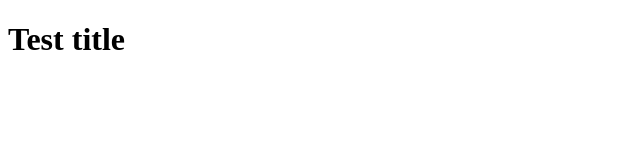
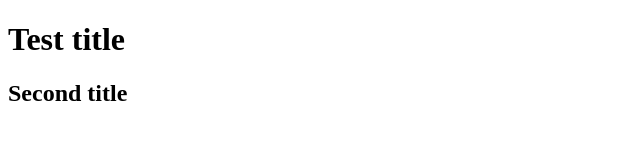
Before and after one commit to City7g/test-github, a plain HTML site: page index.html in a window 1280 px wide. Shown: the whole page, without its empty margins (0-640 px from the left). Drawn offline with Linux system fonts and the light colour scheme.

Commit message:
Add second title

```diff
--- a/index.html
+++ b/index.html
@@ -7,5 +7,6 @@
 </head>
 <body>
   <h1>Test title</h1>
+  <h2>Second title</h2>
 </body>
 </html>
```
